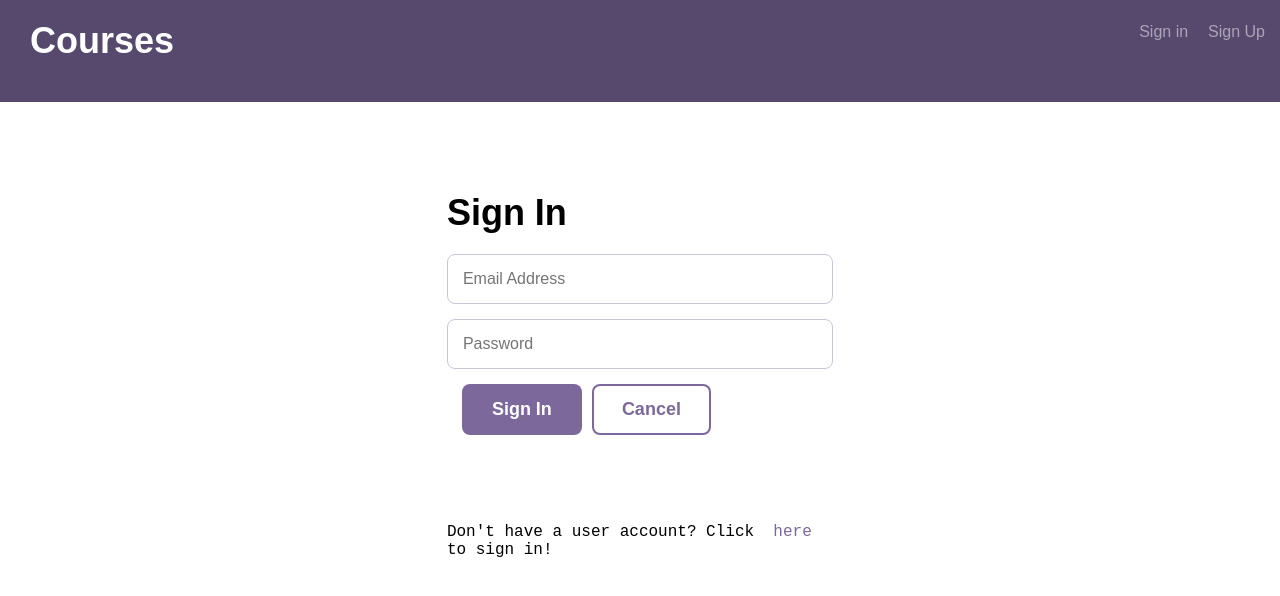
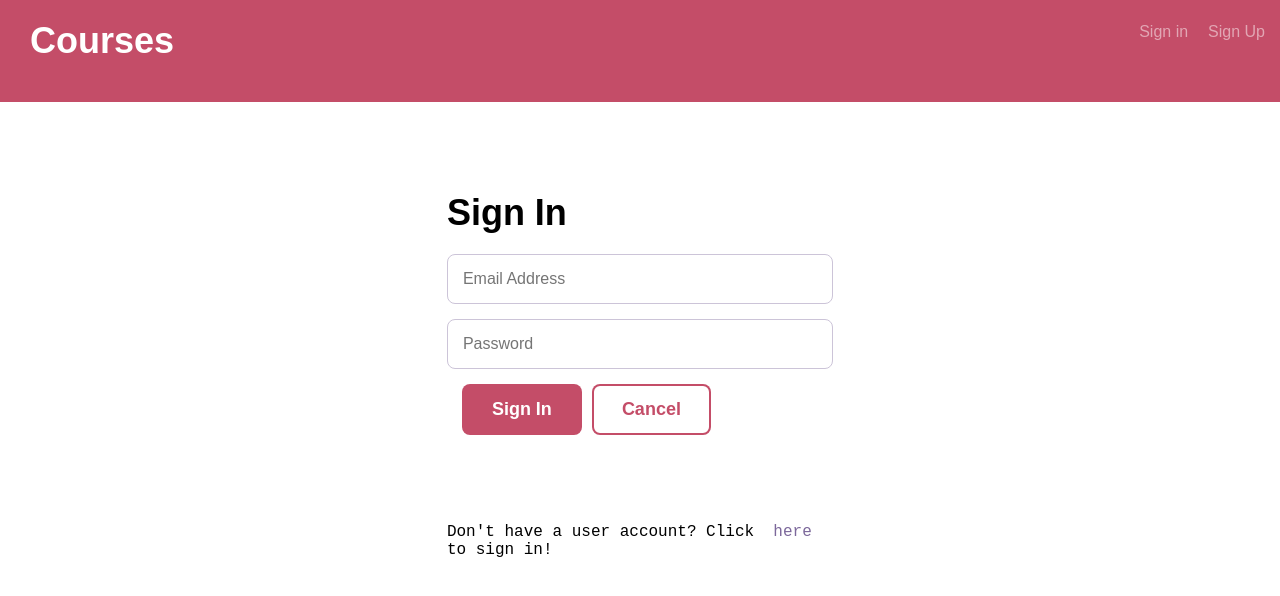
Before and after one commit to allan9595/full_stack_app_with_react_and_a_rest_api-treehouse, a React (Create React App) app in the folder client/: page /signin in a window 1280 px wide. Shown: the top 596 px of the page. Built offline with nearby package versions, Linux system fonts and the light colour scheme.

Commit message:
color update

```diff
--- a/client/src/App.css
+++ b/client/src/App.css
@@ -208,7 +208,7 @@ body {
 
 /* line 13, ../sass/global.sass */
 .header {
-  background: #57496e;
+  background: #c44d68;
   padding: 20px 0;
   margin-bottom: 30px;
 }
@@ -340,7 +340,7 @@ p {
 
 /* line 102, ../sass/global.sass */
 .course--module {
-  background: #7c689b;
+  background: #c44d68;
   border-radius: 8px;
   padding: 30px;
   margin-bottom: 30px;
@@ -679,7 +679,7 @@ input:focus {
 
 /* line 507, ../sass/global.sass */
 .button {
-  background: #7c689b;
+  background: #c44d68;
   color: #fff;
   font-family: "Work Sans", sans-serif;
   font-size: 18px;
@@ -707,9 +707,9 @@ input:focus {
 
 /* line 525, ../sass/global.sass */
 .button-secondary {
-  color: #7c689b;
+  color: #c44d68;
   background: none;
-  box-shadow: 0 0 0 2px #7c689b inset;
+  box-shadow: 0 0 0 2px #c44d68 inset;
   -webkit-transition: box-shadow 0.2s, color 0.2s;
   -moz-transition: box-shadow 0.2s, color 0.2s;
   -ms-transition: box-shadow 0.2s, color 0.2s;
```
